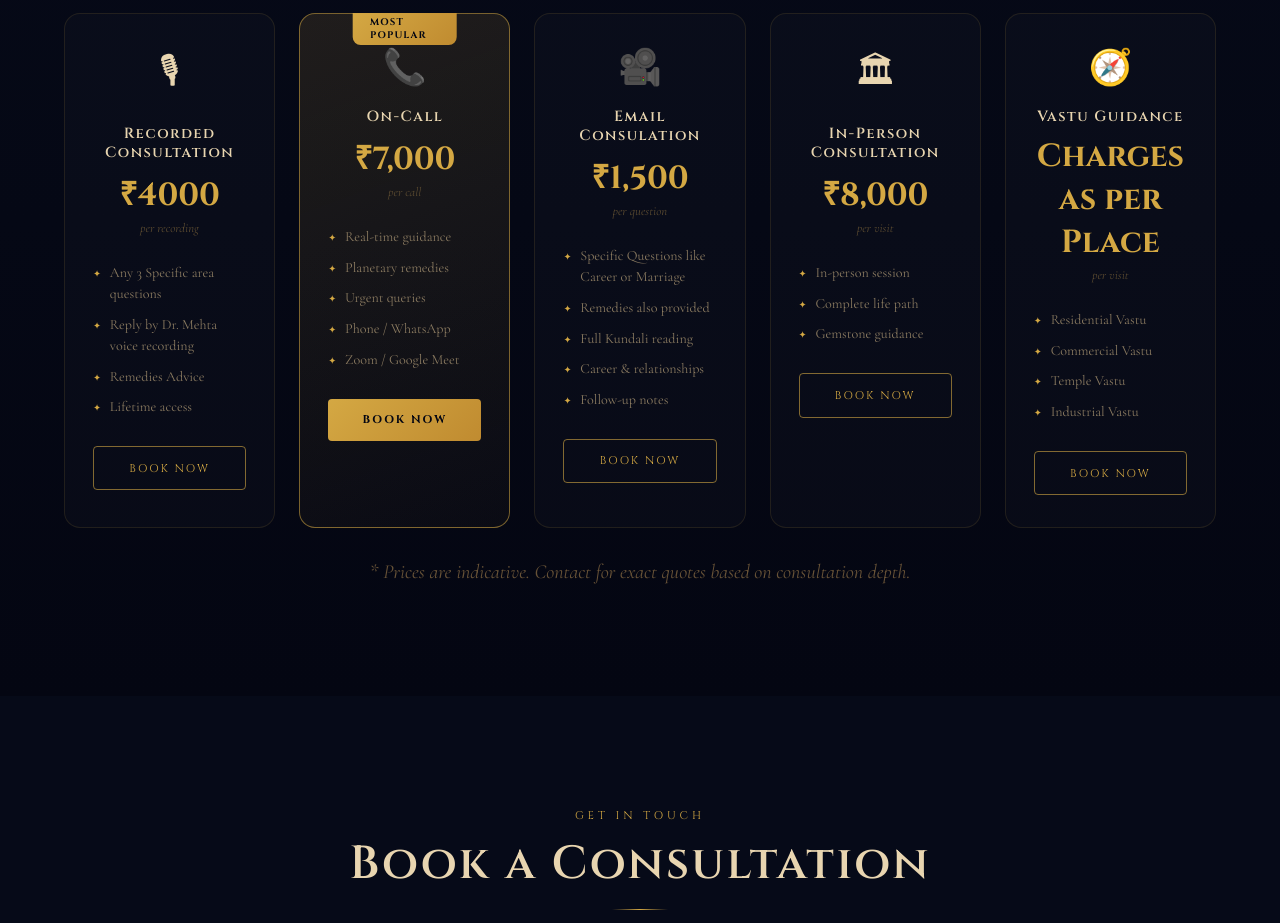
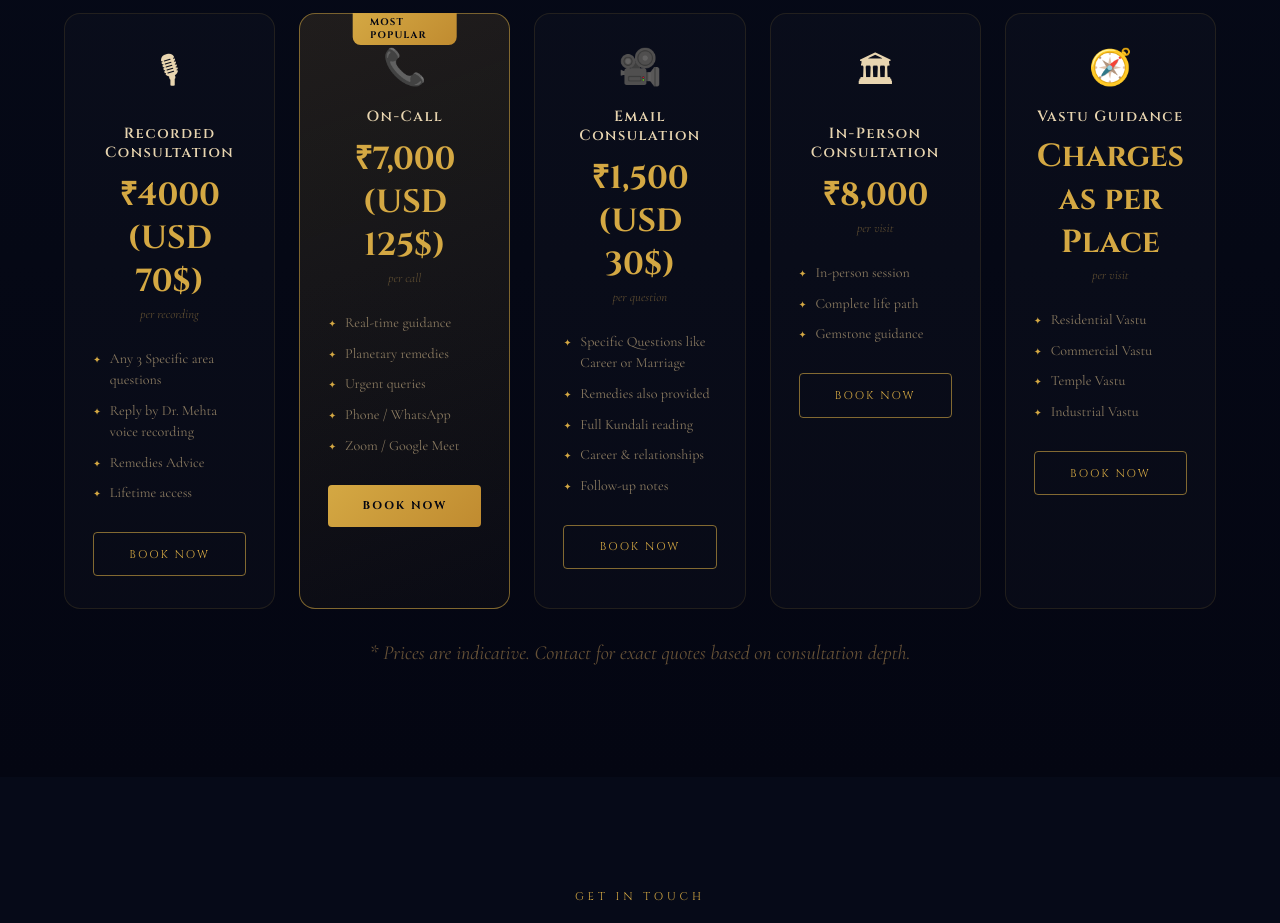
Before and after one commit to prathamdmehta/dmastrology, a React (Vite) app: page / in a window 1280 px wide. Shown: the part 2820-3743 px from the top of the page. Built offline with nearby package versions, Linux system fonts and the light colour scheme.

Commit message:
Updated Pricing

```diff
--- a/src/constants.js
+++ b/src/constants.js
@@ -64,7 +64,7 @@ export const VIDEOS = [
 export const PLANS = [
   {
     name: "Recorded Consultation",
-    price: "₹4000",
+    price: "₹4000 (USD 70$)",
     period: "per recording",
     features: ["Any 3 Specific area questions", "Reply by Dr. Mehta voice recording", "Remedies Advice", "Lifetime access"],
     highlight: false,
@@ -72,7 +72,7 @@ export const PLANS = [
   },
   {
     name: "On-Call",
-    price: "₹7,000",
+    price: "₹7,000 (USD 125$)",
     period: "per call",
     features: ["Real-time guidance", "Planetary remedies", "Urgent queries", "Phone / WhatsApp", "Zoom / Google Meet"],
     highlight: true,
@@ -80,7 +80,7 @@ export const PLANS = [
   },
   {
     name: "Email Consulation",
-    price: "₹1,500",
+    price: "₹1,500 (USD 30$)",
     period: "per question",
     features: ["Specific Questions like Career or Marriage", "Remedies also provided", "Full Kundali reading", "Career & relationships", "Follow-up notes"],
     highlight: false,
```
